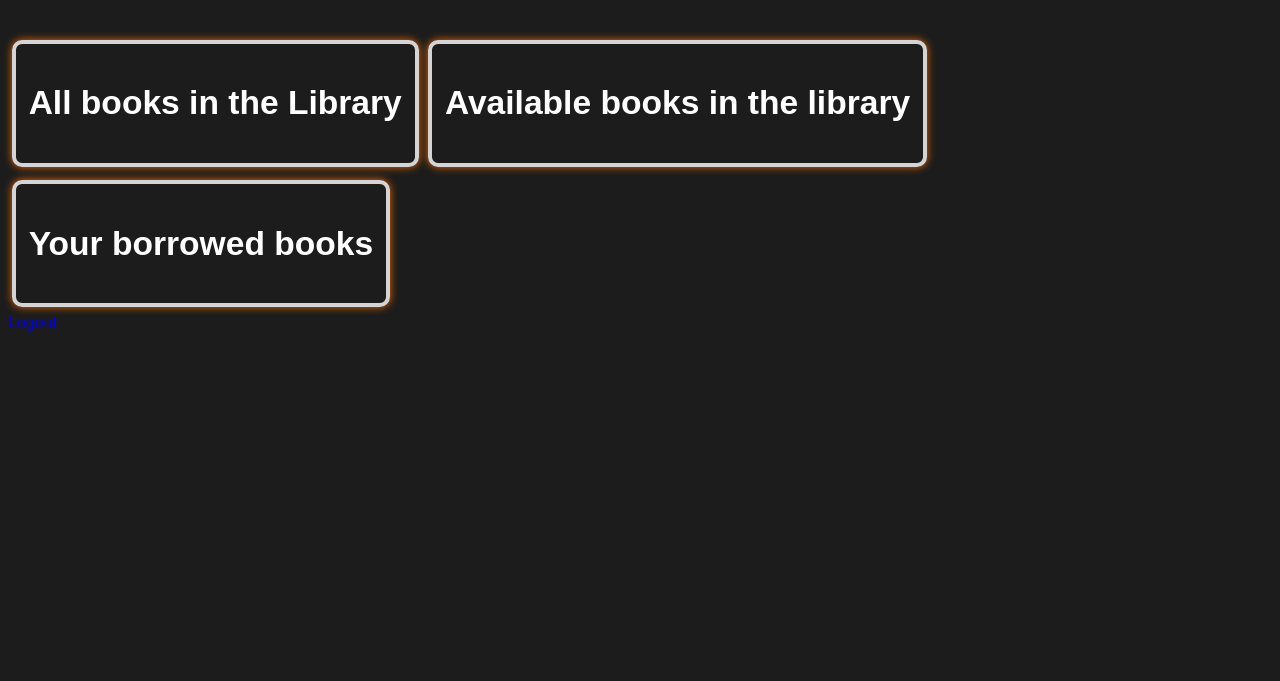
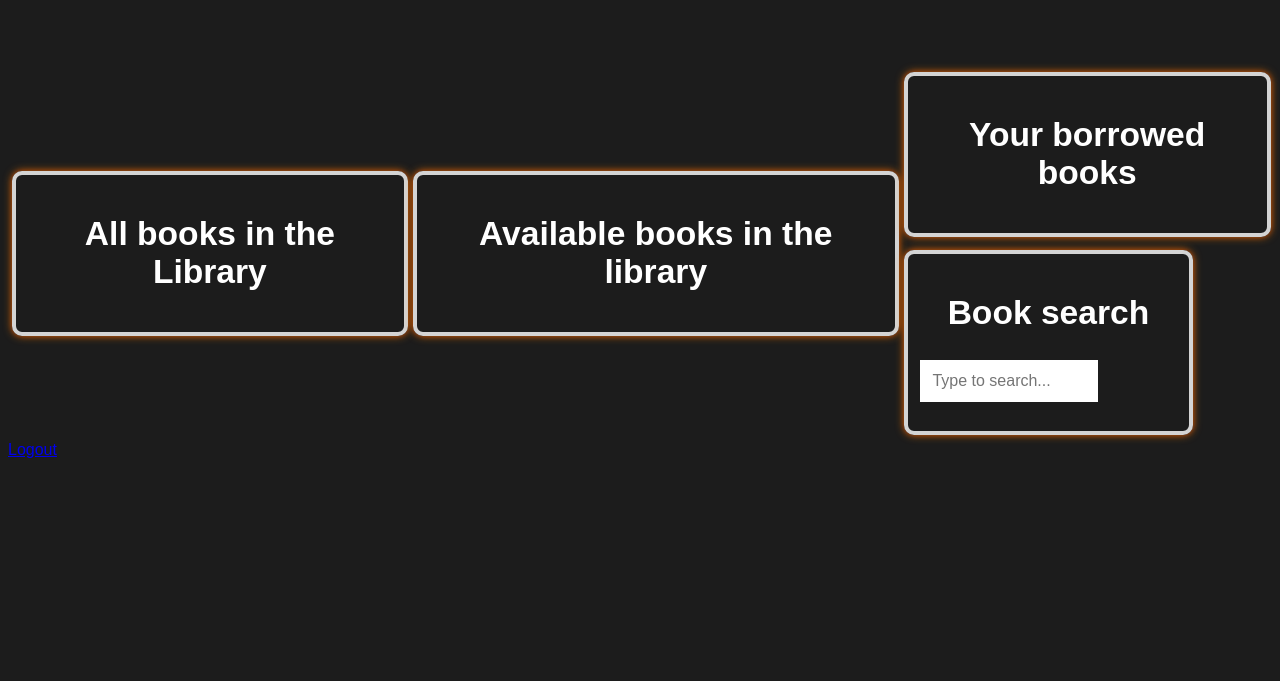
Before and after one commit to kali4nya/library-project, a Flask app: template templates/main.html in a window 1280 px wide. Shown: the part 86-767 px from the top of the page. Run offline with Flask 3, Linux system fonts and the light colour scheme; the template is opened without the code that fills it, so the values that code supplies are empty.

Commit message:
added fuzzy search OMG O HATE IT >_< , improved logic, security, design, added more books

```diff
--- a/books.json
+++ b/books.json
@@ -33,5 +33,70 @@
         "author": "Brian Catling",
         "year": "2012",
         "available": true
+    },
+    "Jam": {
+        "author": "Yahtzee Croshaw",
+        "year": "2012",
+        "available": true
+    },
+    "The Man Who Spoke Snakish": {
+        "author": "Andrus Kivir\u00e4hk",
+        "year": "2007",
+        "available": true
+    },
+    "The Master and His Emissary": {
+        "author": "Iain McGilchrist",
+        "year": "2009",
+        "available": true
+    },
+    "The Book of Disquiet": {
+        "author": "Fernando Pessoa",
+        "year": "1982",
+        "available": true
+    },
+    "The City & The City": {
+        "author": "China Mi\u00e9ville",
+        "year": "2009",
+        "available": true
+    },
+    "The House of the Spirits": {
+        "author": "Isabel Allende",
+        "year": "1982",
+        "available": true
+    },
+    "The Black Prism": {
+        "author": "Brent Weeks",
+        "year": "2010",
+        "available": true
+    },
+    "The Book Thief": {
+        "author": "Markus Zusak",
+        "year": "2005",
+        "available": true
+    },
+    "Everything Is Illuminated": {
+        "author": "Jonathan Safran Foer",
+        "year": "2002",
+        "available": true
+    },
+    "1984": {
+        "author": "George Orwell",
+        "year": "1949",
+        "available": true
+    },
+    "Brave New World": {
+        "author": "Aldous Huxley",
+        "year": "1932",
+        "available": true
+    },
+    "Moby-Dick": {
+        "author": "Herman Melville",
+        "year": "1851",
+        "available": true
+    },
+    "Catch-22": {
+        "author": "Joseph Heller",
+        "year": "1961",
+        "available": true
     }
 }
--- a/classes/library.py
+++ b/classes/library.py
@@ -29,7 +29,7 @@ class Library:
 
     def borrow_book(self, user, book):
         try:
-            if book.available and len(user.borrowed_books) <= Config.BORROW_LIMIT:
+            if book.available and len(user.borrowed_books) <= Config.BORROW_LIMIT - 1:
                 book.borrow_book()
                 user.add_book(book)
             else:
--- a/main.py
+++ b/main.py
@@ -1,4 +1,5 @@
-from flask import Flask, render_template, request, redirect, url_for, session
+from flask import Flask, render_template, request, redirect, url_for, session, jsonify
+from rapidfuzz import fuzz
 from classes.library import Library
 from classes.book import Book
 from classes.user import User
@@ -9,6 +10,8 @@ import os
 #flask declaration
 app = Flask(__name__)
 app.secret_key = Config.FLASK_SECRET_KEY
+app.config['SESSION_COOKIE_HTTPONLY'] = True
+app.config['SESSION_COOKIE_SECURE'] = True
 
 #custom jinja filters
 def split_first(value):
@@ -56,11 +59,17 @@ def load_books_list():
 
     return [Book(title, data["author"], data["year"], data["available"]) for title, data in books_data.items()]
 
+def load_books_dictionary():
+    with open(BOOKS_DIR) as f:
+        return json.load(f)
+
+#load users
 USERSdictionary = load_users_dictionary()
 USERSlist = load_users_list()
 
-# Load books into a list
+#load books
 BOOKSlist = load_books_list()
+BOOKSdictionary = load_books_dictionary()
 
 #lib initialization
 lib = Library()
@@ -111,9 +120,58 @@ def main():
             books = lib.show_books()
             globals()["USERSdictionary"] = load_users_dictionary()
             globals()["USERSlist"] = load_users_list()
+            globals()["BOOKSdictionary"] = load_books_dictionary()
+            globals()["BOOKSlist"] = load_books_list()
             user = USERSdictionary[username]
             return render_template("main.html", books=books, user=user)
     return redirect(url_for('home'))
+
+@app.route('/search')
+def search():
+    query = request.args.get('q', '').lower()
+    if not query:
+        return jsonify([])
+
+    results = []
+
+    for title, details in BOOKSdictionary.items():
+        combined = f"{title} {details['author']} {details['year']}".lower()
+
+        # Exact match check for title, author, and year individually
+        title_exact_score = fuzz.ratio(query, title.lower())
+        author_exact_score = fuzz.ratio(query, details['author'].lower())
+        year_exact_score = fuzz.ratio(query, str(details['year']).lower())
+
+        # Add results where any field has an exact match (score 100)
+        if title_exact_score == 100 or author_exact_score == 100 or year_exact_score == 100:
+            results.append({
+                "title": title,
+                "author": details["author"],
+                "year": details["year"],
+                "available": details["available"],
+                "title_exact_score": title_exact_score,
+                "author_exact_score": author_exact_score,
+                "year_exact_score": year_exact_score,
+                "score": max(title_exact_score, author_exact_score, year_exact_score)  # Take the highest score
+            })
+        else:
+            # Fuzzy match for combined fields if no exact match
+            fuzzy_score = fuzz.token_sort_ratio(query, combined)
+            if fuzzy_score >= 35:  # Adjust threshold for fuzzy matches
+                results.append({
+                    "title": title,
+                    "author": details["author"],
+                    "year": details["year"],
+                    "available": details["available"],
+                    "score": fuzzy_score,
+                    "title_exact_score": title_exact_score,
+                    "author_exact_score": author_exact_score,
+                    "year_exact_score": year_exact_score
+                })
+
+    # Sort results based on score, prioritize exact matches
+    results.sort(key=lambda x: x['score'], reverse=True)
+    return jsonify(results[:5])  # Limit to top 5 results
 
 @app.route('/adminPanel')
 def adminPanel():
@@ -175,6 +233,7 @@ def borrow_book():
             return redirect(url_for('adminPanel'))
         elif username in USERSdictionary and USERSdictionary[username]['permission_level'] < 3:
             book_title = request.form['title']
+
             user = lib.find_user(username)
             book = lib.find_book(book_title)
 
--- a/static/main/script.js
+++ b/static/main/script.js
@@ -0,0 +1,105 @@
+const searchInput = document.getElementById('search');
+const resultsEl = document.getElementById('results');
+const spinner = document.getElementById('spinner');
+
+let debounceTimeout = null;
+let activeIndex = -1;
+let currentResults = [];
+
+searchInput.addEventListener('input', function () {
+    const query = this.value;
+
+    clearTimeout(debounceTimeout);
+
+    debounceTimeout = setTimeout(() => {
+        if (query.length === 0) {
+            resultsEl.innerHTML = '';
+            spinner.classList.add('hidden');
+            return;
+        }
+
+        spinner.classList.remove('hidden');
+
+        fetch(`/search?q=${encodeURIComponent(query)}`)
+            .then(response => response.json())
+            .then(data => {
+                spinner.classList.add('hidden');
+                currentResults = data;
+                renderResults(data, query);
+                activeIndex = -1;
+            });
+    }, 300);
+});
+
+searchInput.addEventListener('keydown', function (e) {
+    if (!currentResults.length) return;
+
+    if (e.key === 'ArrowDown') {
+        e.preventDefault();
+        activeIndex = (activeIndex + 1) % currentResults.length;
+        updateActive();
+    } else if (e.key === 'ArrowUp') {
+        e.preventDefault();
+        activeIndex = (activeIndex - 1 + currentResults.length) % currentResults.length;
+        updateActive();
+    } else if (e.key === 'Enter') {
+        if (activeIndex >= 0 && currentResults[activeIndex]) {
+            alert(`Selected: ${currentResults[activeIndex].title}`);
+        }
+    }
+});
+
+function updateActive() {
+    const items = resultsEl.querySelectorAll('li');
+    items.forEach((item, i) => {
+        item.classList.toggle('active', i === activeIndex);
+    });
+}
+
+function highlightMatch(text, query) {
+    const escapedQuery = query.replace(/[.*+?^${}()|[\]\\]/g, '\\$&');
+    const regex = new RegExp(`(${escapedQuery})`, 'gi');
+    return text.replace(regex, '<span class="highlight">$1</span>');
+}
+
+function renderResults(results, query) {
+    resultsEl.innerHTML = '';
+
+    if (results.length === 0) {
+        resultsEl.innerHTML = '<li>No results found</li>';
+        return;
+    }
+
+    results.forEach((book, index) => {
+        const li = document.createElement('li');
+
+        const title = highlightMatch(book.title, query);
+        const author = highlightMatch(book.author, query);
+        const year = book.year;
+
+        li.innerHTML = `${title} by ${author} (${year})`;
+
+        if (book.available) {
+            const form = document.createElement('form');
+            form.method = 'POST';
+            form.action = '/borrow_book';
+            form.style.display = 'inline';
+
+            const input = document.createElement('input');
+            input.type = 'hidden';
+            input.name = 'title';
+            input.value = book.title;
+
+            const button = document.createElement('button');
+            button.type = 'submit';
+            button.textContent = 'Borrow';
+
+            form.appendChild(input);
+            form.appendChild(button);
+            li.appendChild(document.createTextNode(' ')); // space before form
+            li.appendChild(form);
+        }
+
+        resultsEl.appendChild(li);
+    });
+}
--- a/static/main/style.css
+++ b/static/main/style.css
@@ -7,9 +7,19 @@
     display: grid;
 }
 
-.books, .book_adding, .users, .user_adding, .book_borrowing, .book_returning{
-    display: inline-block;
-    justify-content: center;
+.container-main {
+    display: flex;
+    align-items: flex-start;
+    justify-content: left;
+}
+
+.container-stacking {
+    display: flex;
+    flex-direction: column;
+    align-items: flex-start;
+}
+
+.books, .book_adding, .users, .user_adding, .book_borrowing, .book_returning {
     border: rgb(212, 212, 212) 4px solid;
     border-radius: 10px;
     box-shadow: 0 0 8px rgba(251, 134, 0, 0.767), 0 0 5px rgba(218, 0, 0, 0.4);
@@ -17,8 +27,28 @@
     margin: 0.5vw 0.1vw 0.5vw 0.3vw;
     width: fit-content;
     font-weight: 600;
-    width: -webkit-fill-available;
     max-width: max-content;
+}
+
+.books-borrowed {
+    border: rgb(212, 212, 212) 4px solid;
+    border-radius: 10px;
+    box-shadow: 0 0 8px rgba(251, 134, 0, 0.767), 0 0 5px rgba(218, 0, 0, 0.4);
+    padding: 1vw;
+    margin: 0.5vw 0.1vw 0.5vw 0.3vw;
+    font-weight: 600;
+    width: fit-content;
+    max-width: max-content;
+}
+
+.books-search {
+    border: rgb(212, 212, 212) 4px solid;
+    border-radius: 10px;
+    box-shadow: 0 0 8px rgba(251, 134, 0, 0.767), 0 0 5px rgba(218, 0, 0, 0.4);
+    padding: 1vw;
+    margin: 0.5vw 0.1vw 0.5vw 0.3vw;
+    width: 20vw;
+    max-width: 40vw;
 }
 
 input {
@@ -44,7 +74,6 @@ button{
     box-sizing: border-box;
     color: #1d1b17;
     cursor: pointer;
-    font-size: 0.9vw;
     font-weight: 600;
     padding: .1rem .1rem;
     user-select: none;
@@ -76,6 +105,7 @@ body {
 h1 {
     font-size: 3rem;
     text-align: center;
+    margin-bottom: 8vh;
 }
 
 h2 {
@@ -122,3 +152,39 @@ h2 {
             0 0 20px #ff0;
     }
 }
+
+#search {
+    width: 100%;
+    padding: 10px;
+    font-size: 16px;
+}
+
+#spinner {
+    margin: 10px 0;
+    font-style: italic;
+}
+
+.hidden {
+    display: none !important;
+}
+
+#results {
+    list-style: none;
+    padding: 0;
+    margin-top: 10px;
+}
+
+#results li {
+    padding: 8px;
+    border-bottom: 1px solid #ddd;
+    cursor: pointer;
+}
+
+#results li.active {
+    background-color: #f0f0f0;
+}
+
+.highlight {
+    font-weight: bold;
+    background-color: yellow;
+}
--- a/templates/main.html
+++ b/templates/main.html
@@ -19,6 +19,7 @@
 
 <body>
     <h1>Hello <span class="sparkle">{{user.name}}</span>, welcome to your library page</h1>
+    <div class="container-main">
         <div class="books">
             <h2>All books in the Library</h2>
             <ul>
@@ -43,7 +44,8 @@
                 {% endfor %}
             </ul>
         </div>
-    <div class="books">
+        <div class="container-stacking">
+            <div class="books-borrowed">
                 <h2>Your borrowed books</h2>
                 <ul>
                     {% for book in user.borrowed_books %}
@@ -57,6 +59,14 @@
                     {% endfor %}
                 </ul>
             </div>
+            <div class="books-search">
+                <h2>Book search</h2>
+                <input type="text" id="search" placeholder="Type to search..." autocomplete="off">
+                <div id="spinner" class="hidden">Loading...</div>
+                <ul id="results"></ul>
+            </div>
+        </div>
+    </div>
     <div>
         <a href="{{ url_for('logout') }}">Logout</a>
     </div>
```
Lines whose indentation alone changed are shown as unchanged.
